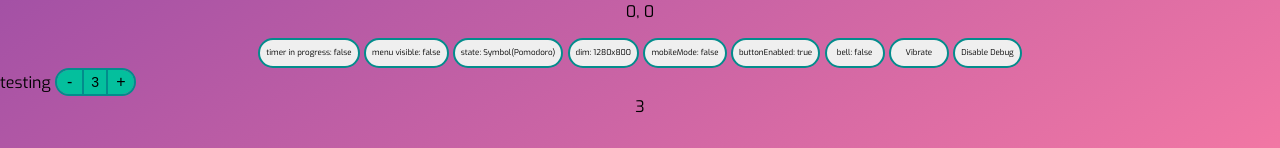
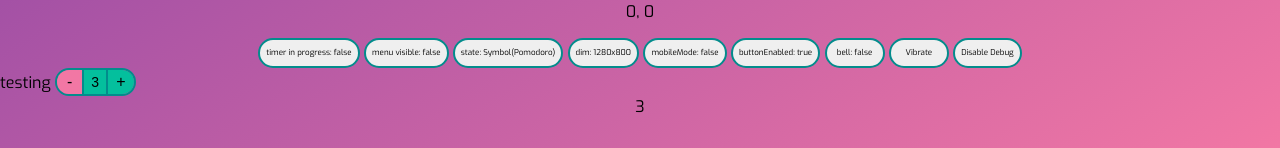
Before and after one commit to niblicat/pomodoro, a SvelteKit app: page / in a window 1280 px wide. In both pictures the pointer is over the button 69 px from the left and 731 px from the top of the page. Shown: the part 649-797 px from the top of the page. Built offline with nearby package versions, Linux system fonts and the light colour scheme; no server answers.

Commit message:
fixed pillbutton focus colours

```diff
--- a/src/routes/+page.svelte
+++ b/src/routes/+page.svelte
@@ -507,7 +507,6 @@
         border-radius: 25px;
         background-color: var(--divback);
         border: 2px solid var(--neutralbright);
-
         margin: auto;
         font-size: 20px;
     }
--- a/src/routes/pillbutton.svelte
+++ b/src/routes/pillbutton.svelte
@@ -111,11 +111,20 @@
         pointer-events: auto;
     }
 
+    .pillButtonContainer button:hover, .pillButtonContainer button:focus {
+        background-color: var(--accent);
+        border: 0px;
+    }
+
     @media(hover: hover) {
-        .pillButtonContainer button:hover {
+        .pillButtonContainer button:hover, .pillButtonContainer button:focus-visible {
             background-color: var(--accent);
             border: 0px;
         }
+    }
+
+    .pillButtonContainer button:not(:focus-visible, :hover) {
+        background-color: var(--background);
     }
 
     .pillButtonContainer button:after {
```
